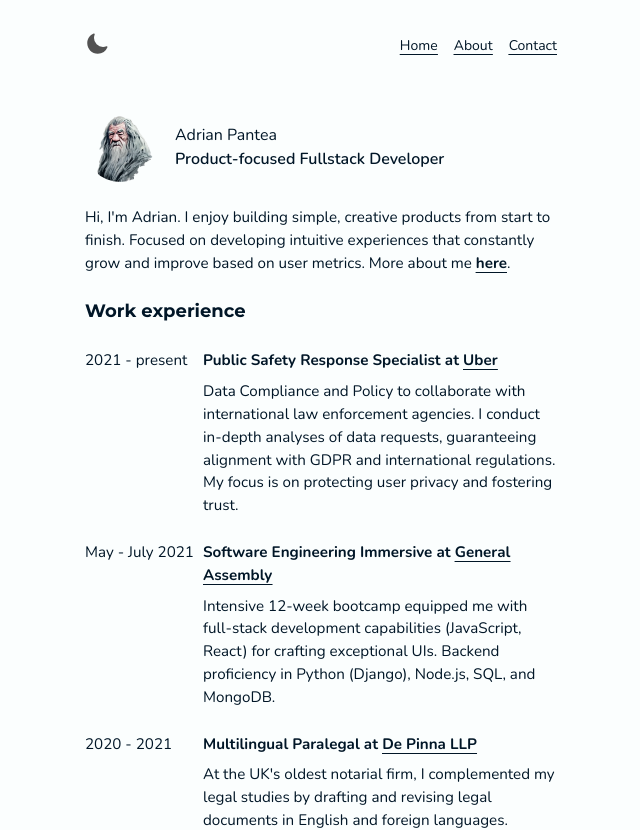
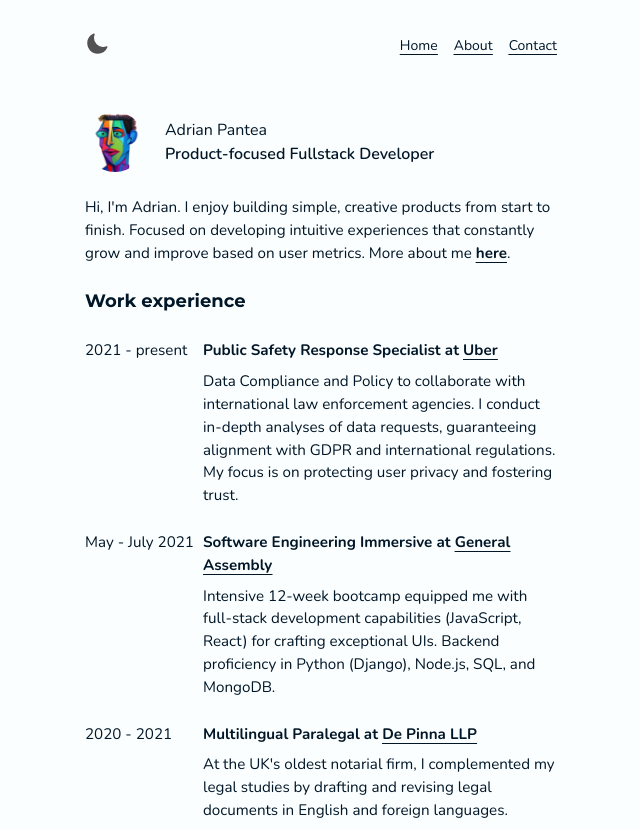
Before and after one commit to adrianp2021/simple-portfolio, a Next.js app: page / in a window 1280 px wide. Shown: the top 830 px of the page, without its empty margins (319-959 px from the left). Built offline with nearby package versions, Linux system fonts and the light colour scheme.

Commit message:
changed image and testing root media color to black

```diff
--- a/app/globals.css
+++ b/app/globals.css
@@ -3,7 +3,7 @@
 @tailwind utilities;
 
 
-
+/* html  */
 :root {
   --foreground-rgb: 0, 0, 0;
   --background-start-rgb: 214, 219, 220;
@@ -13,8 +13,8 @@
 @media (prefers-color-scheme: dark) {
   :root {
     --foreground-rgb: 255, 255, 255;
-    --background-start-rgb: 0, 0, 0;
-    --background-end-rgb: 0, 0, 0;
+    --background-start-rgb: "#000000";
+    --background-end-rgb: "#000000";
   }
 }
 
--- a/app/layout.js
+++ b/app/layout.js
@@ -29,7 +29,7 @@ export default function RootLayout({ children }) {
     <html lang="en">
       <head>
         <link rel="manifest" href="/manifest.json" />
-        <link rel="icon" href="gandalf.png" size={48} type="/gandalf.png" />
+        <link rel="icon" href="cubist.png" size={48} type="/cubist.png" />
         <meta name="theme-color" content="#000000" />
         <title>{metadata.title}</title>
       </head>
--- a/app/page.js
+++ b/app/page.js
@@ -2,7 +2,7 @@
 import Image from "next/image";
 import Link from "next/link";
 // import photo from "../public/me.jpeg";
-import photo from "../public/gandalf.png";
+import photo from "../public/cubist.png";
 import Contact from "./components/emailTemplate";
 import { useState } from "react";
 
@@ -140,8 +140,8 @@ export default function Home() {
               <Image
                 src={photo}
                 alt="my photo"
-                width={70}
-                height={70}
+                width={60}
+                height={60}
                 className="rounded-full"
                 unoptimized
                 priority
```
Also changed, not shown: public/cubist.png (added).
